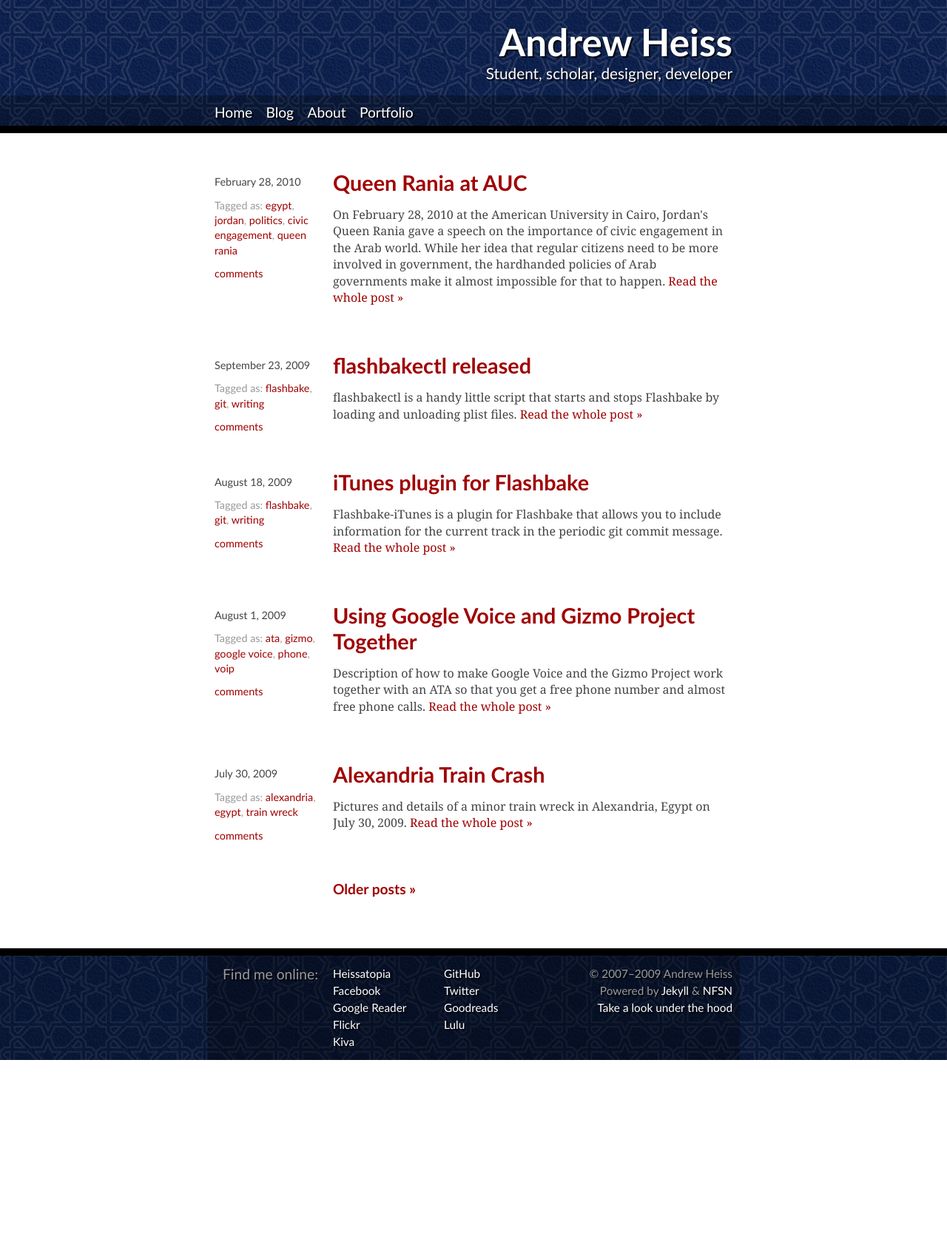
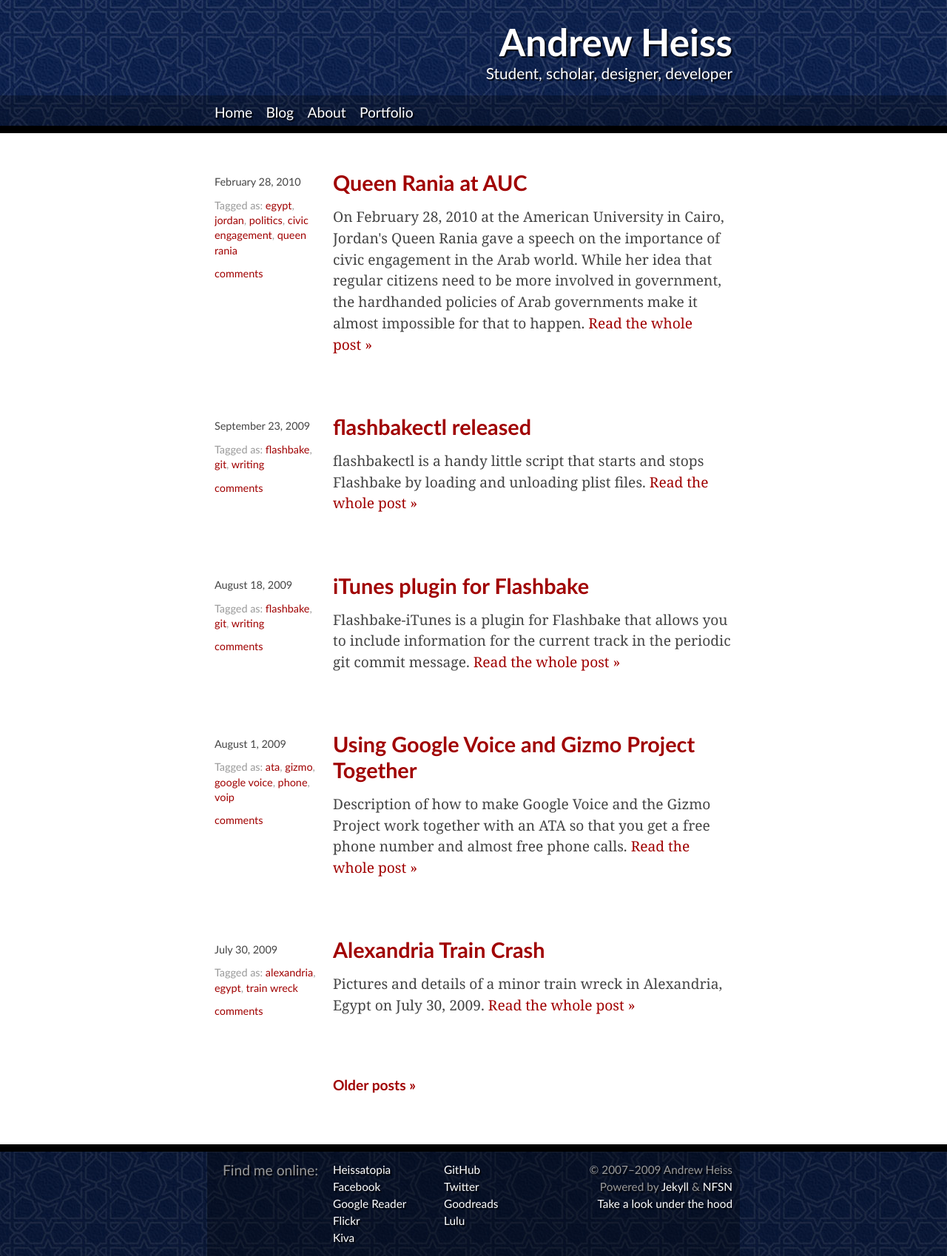
Before and after one commit to andrewheiss/ah-jekyll, a Jekyll site: the page built from blog.html, in a window 1280 px wide. Shown: the whole page at 74% size. Built offline with Jekyll 4.4.1, drawn with Linux system fonts in a browser that asks for light colours; some web fonts are replaced; Markdown is read by kramdown in place of the engine named in the settings; comment, search, counter and statistics services are not loaded; before the commit the page ends 1433 px from its top, so only the background shows below that.

```diff
--- a/blog.html
+++ b/blog.html
@@ -14,7 +14,7 @@ title: Blog
 					{{ page.title }}
 				</a>
 			</h2>
-			{{ page.excerpt }} <a href="{{ page.url }}">Read the whole post&nbsp;&raquo;</a>
+			<p>{{ page.excerpt }} <a href="{{ page.url }}">Read the whole post&nbsp;&raquo;</a></p>
 		</div>
 	</div>
 </div>
```
